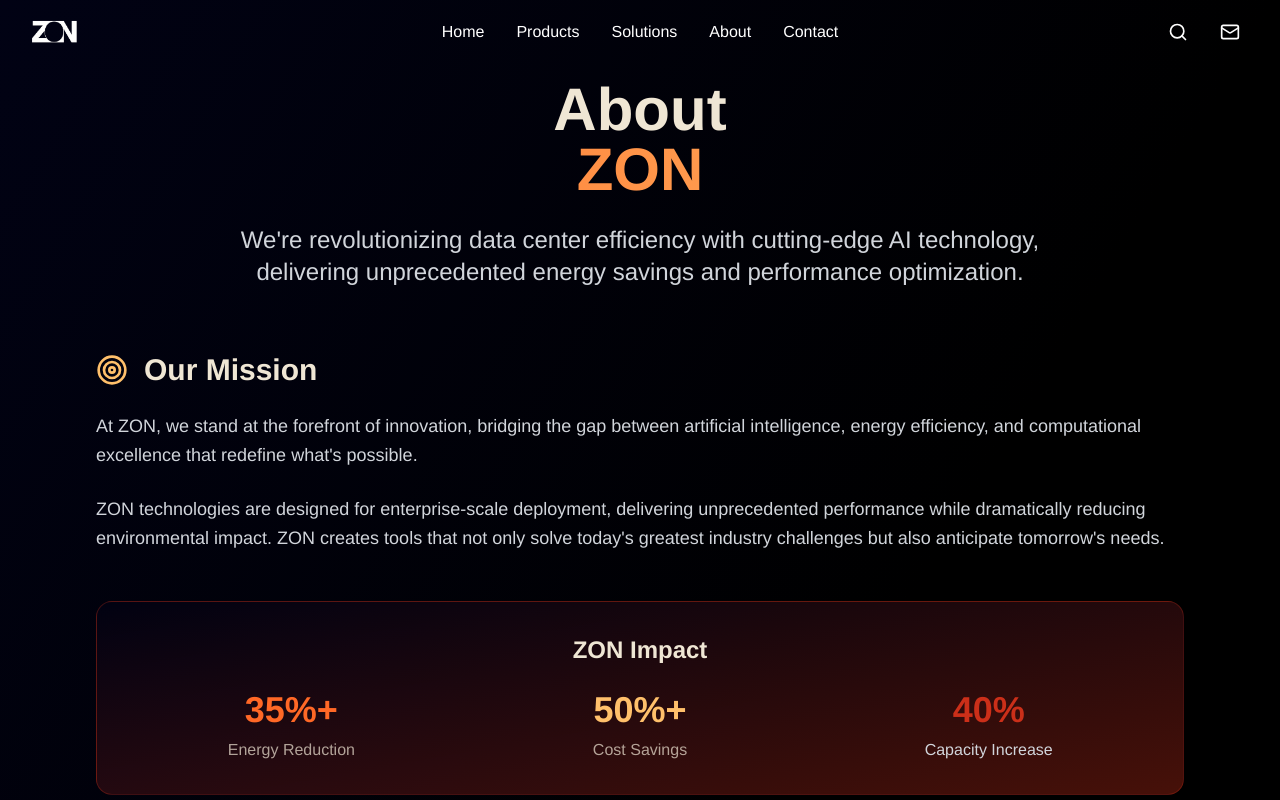
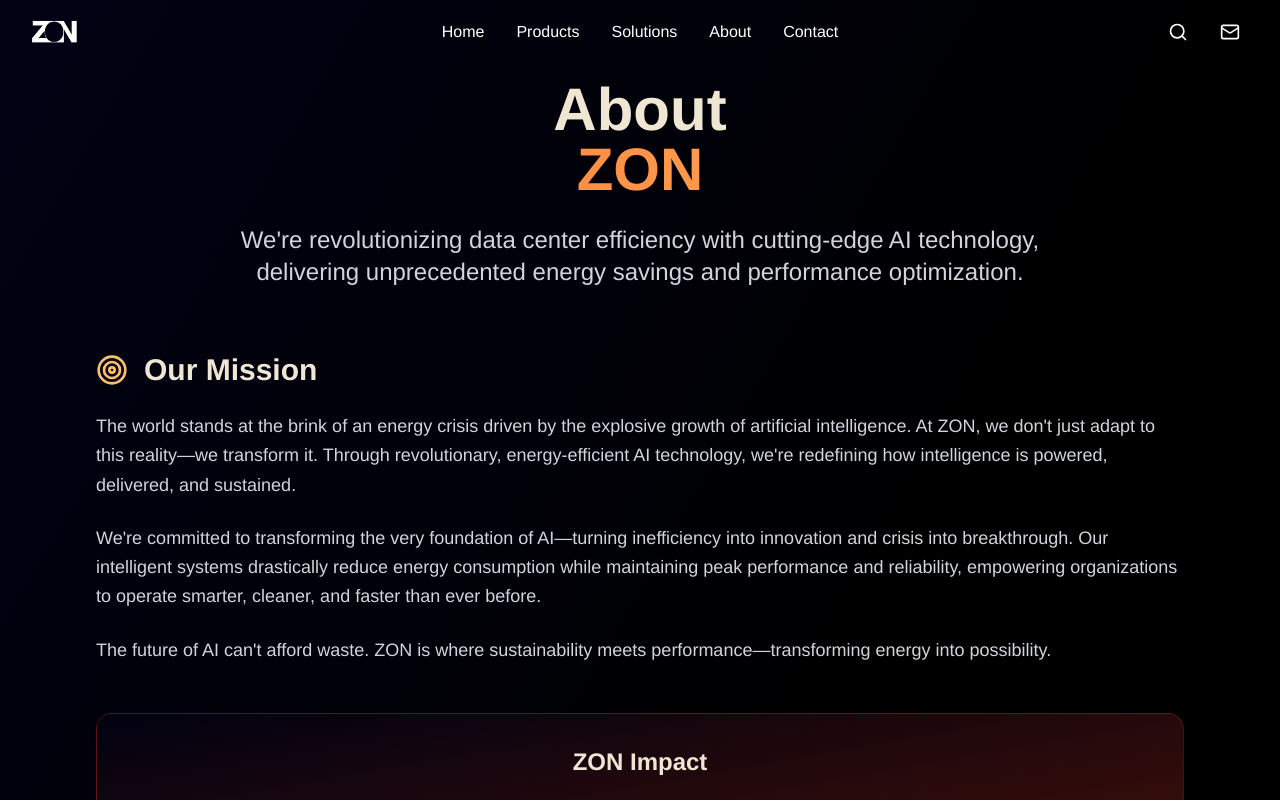
Before and after one commit to SEERINTELAI/zon-ai-website, a React (Vite) app: page /about in a window 1280 px wide. Shown: the top 800 px of the page. Built offline with nearby package versions, Linux system fonts and the light colour scheme; a web font is replaced by a local one.

Commit message:
Restore original About page mission statement paragraphs

```diff
--- a/src/pages/About.tsx
+++ b/src/pages/About.tsx
@@ -32,10 +32,13 @@ const About: React.FC = () => {
                 <h2 className="text-3xl font-bold">Our Mission</h2>
               </div>
               <p className="text-lg text-gray-300 leading-relaxed">
-                At ZON, we stand at the forefront of innovation, bridging the gap between artificial intelligence, energy efficiency, and computational excellence that redefine what's possible.
+                The world stands at the brink of an energy crisis driven by the explosive growth of artificial intelligence. At ZON, we don't just adapt to this reality—we transform it. Through revolutionary, energy-efficient AI technology, we're redefining how intelligence is powered, delivered, and sustained.
               </p>
               <p className="text-lg text-gray-300 leading-relaxed">
-                ZON technologies are designed for enterprise-scale deployment, delivering unprecedented performance while dramatically reducing environmental impact. ZON creates tools that not only solve today's greatest industry challenges but also anticipate tomorrow's needs.
+                We're committed to transforming the very foundation of AI—turning inefficiency into innovation and crisis into breakthrough. Our intelligent systems drastically reduce energy consumption while maintaining peak performance and reliability, empowering organizations to operate smarter, cleaner, and faster than ever before.
+              </p>
+              <p className="text-lg text-gray-300 leading-relaxed">
+                The future of AI can't afford waste. ZON is where sustainability meets performance—transforming energy into possibility.
               </p>
             </div>
 
```
